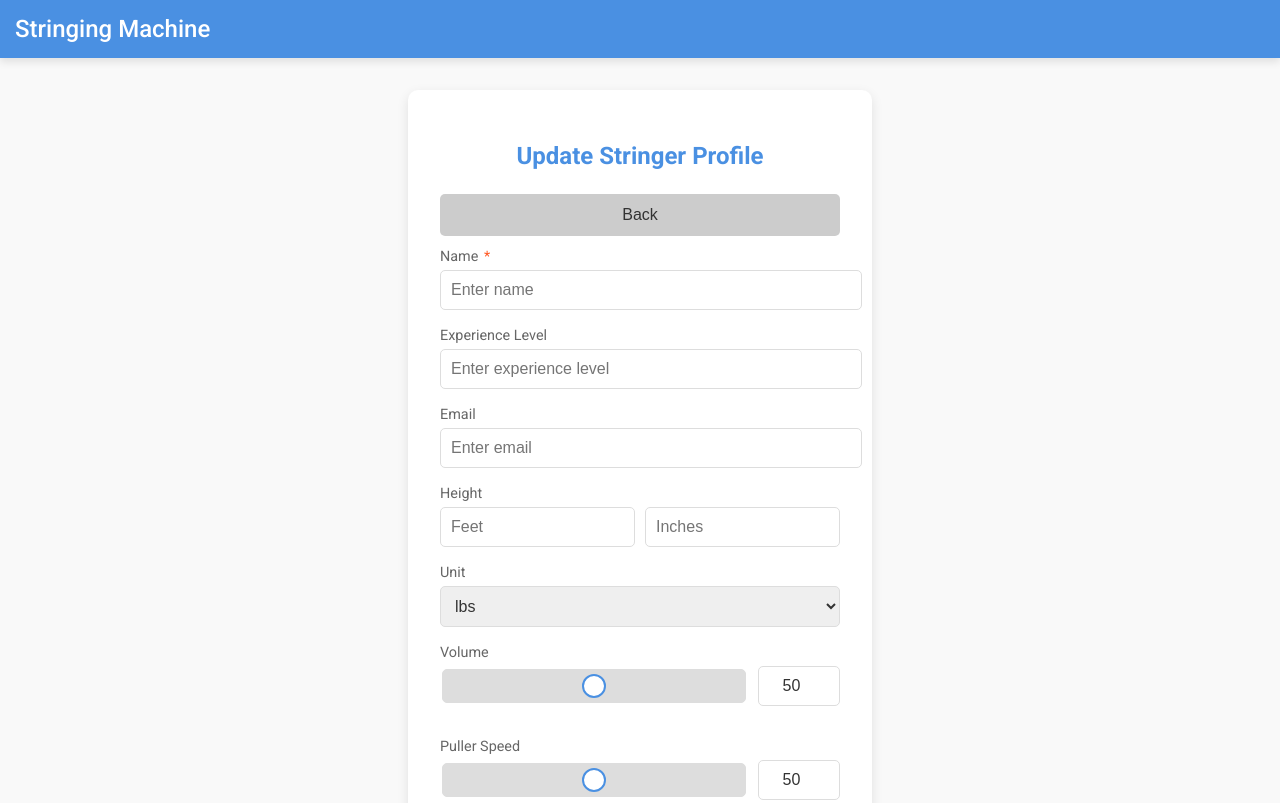
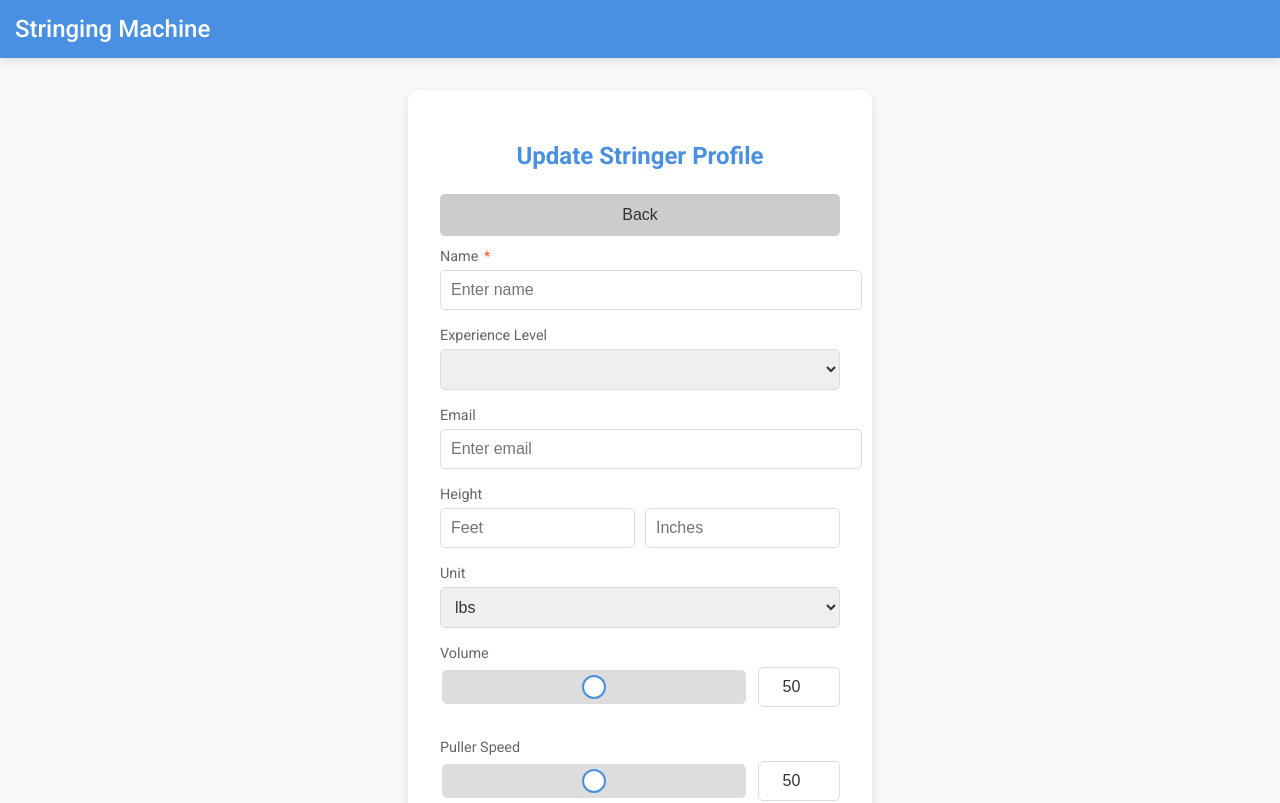
Before and after one commit to austin-schoster7/UI-Project-3, a SvelteKit app: page /update-stringer in a window 1280 px wide. Shown: the top 803 px of the page. Built offline with nearby package versions, Linux system fonts and the light colour scheme.

Commit message:
match experience level drop down on update-stringer to new-stringer

```diff
--- a/src/routes/update-stringer/+page.svelte
+++ b/src/routes/update-stringer/+page.svelte
@@ -281,7 +281,12 @@
 	{/if}
 
 	<label>Experience Level</label>
-	<input bind:value={experienceLevel} type="text" placeholder="Enter experience level" />
+	<select type="text" placeholder="Enter experience level" bind:value={experienceLevel}>
+		<option value="Beginner">Beginner</option>
+		<option value="Experienced">Experienced</option>
+		<option value="Advanced">Advanced</option>
+		<option value="Professional">Professional</option>
+	</select>
 
 	<label>Email</label>
 	<input bind:value={email} type="email" placeholder="Enter email" />
```
Also changed, not shown: test_data.csv.
